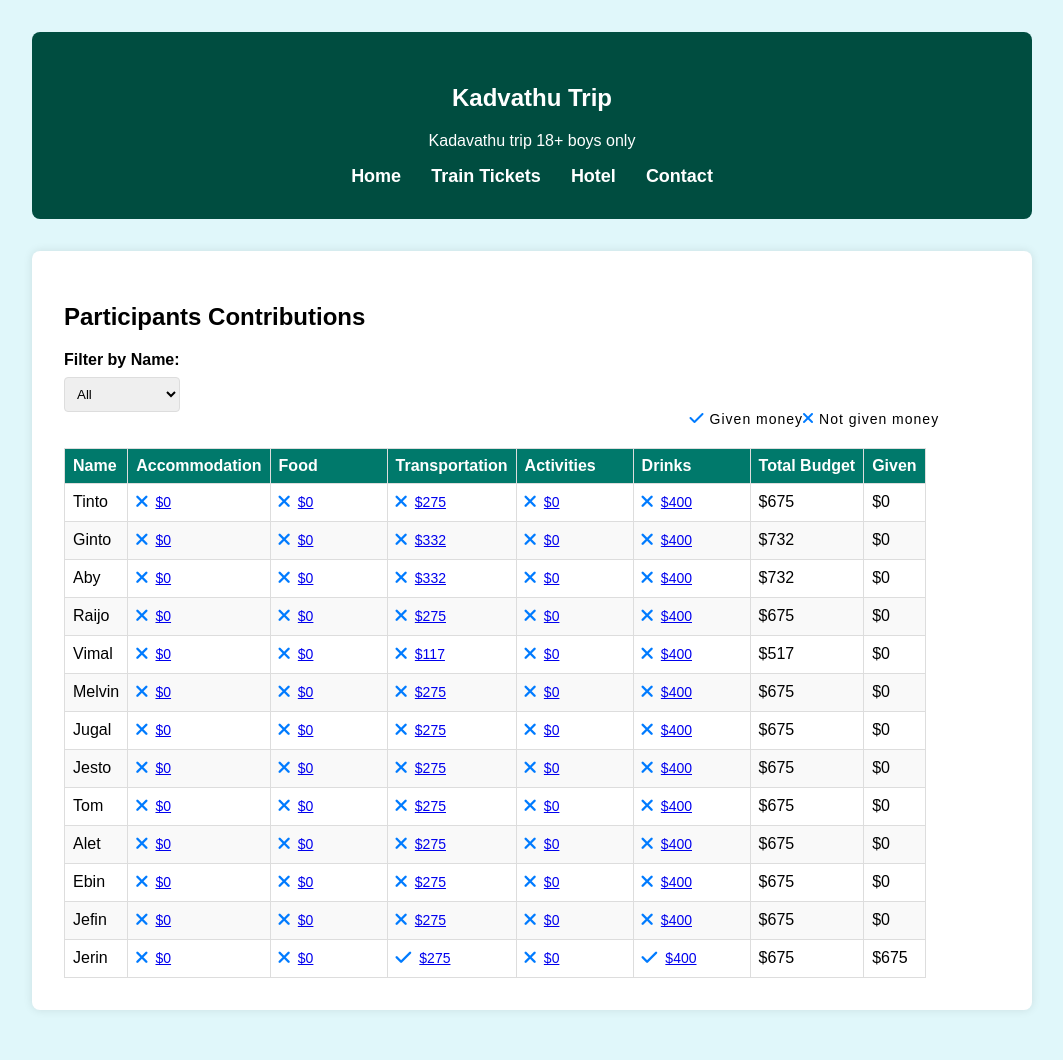
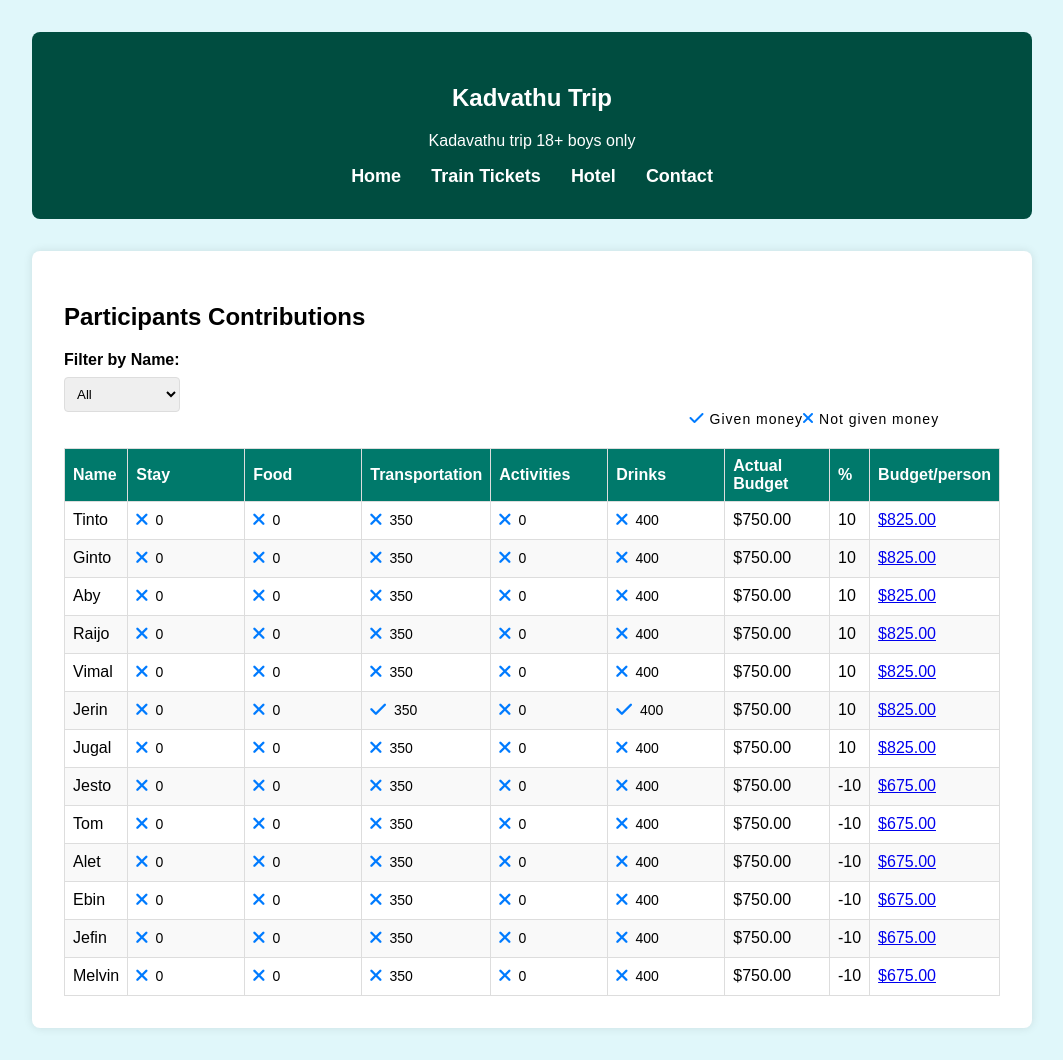
Before and after one commit to OMR0077/Kadavat-trip, a plain HTML site: page index.html in a window 1280 px wide. Shown: the whole page, without its empty margins (108-1171 px from the left). Drawn offline with Linux system fonts and the light colour scheme.

Commit message:
add perc

```diff
--- a/index.html
+++ b/index.html
@@ -44,13 +44,14 @@
                 <thead>
                     <tr>
                         <th>Name</th>
-                        <th>Accommodation</th>
+                        <th>Stay</th>
                         <th>Food</th>
                         <th>Transportation</th>
                         <th>Activities</th>
                         <th>Drinks</th>
-                        <th>Total Budget</th>
-                        <th>Given</th>
+                        <th>Actual Budget</th>
+                        <th>%</th>
+                        <th>Budget/person</th>
                     </tr>
                 </thead>
                 <tbody id="participants-table">
--- a/script.js
+++ b/script.js
@@ -1,18 +1,18 @@
 document.addEventListener("DOMContentLoaded", function() {
     const participants = [
-        { name: 'Tinto', accommodation: 0, food: 0, transportation: 275, activities: 0, alcohol: 400 },
-        { name: 'Ginto', accommodation: 0, food: 0, transportation: 332, activities: 0, alcohol: 400 },
-        { name: 'Aby', accommodation: 0, food: 0, transportation: 332, activities: 0, alcohol: 400 },
-        { name: 'Raijo', accommodation: 0, food: 0, transportation: 275, activities: 0, alcohol: 400 },
-        { name: 'Vimal', accommodation: 0, food: 0, transportation: 117, activities: 0, alcohol: 400 },
-        { name: 'Melvin', accommodation: 0, food: 0, transportation: 275, activities: 0, alcohol: 400 },
-        { name: 'Jugal', accommodation: 0, food: 0, transportation: 275, activities: 0, alcohol: 400 },
-        { name: 'Jesto', accommodation: 0, food: 0, transportation: 275, activities: 0, alcohol: 400 },
-        { name: 'Tom', accommodation: 0, food: 0, transportation: 275, activities: 0, alcohol: 400 },
-        { name: 'Alet', accommodation: 0, food: 0, transportation: 275, activities: 0, alcohol: 400 },
-        { name: 'Ebin', accommodation: 0, food: 0, transportation: 275, activities: 0, alcohol: 400 },
-        { name: 'Jefin', accommodation: 0, food: 0, transportation: 275, activities: 0, alcohol: 400 },
-        { name: 'Jerin', accommodation: 0, food: 0, transportation: 275, activities: 0, alcohol: 400 }
+        { name: 'Tinto', accommodation: 0, food: 0, transportation: 350, activities: 0, alcohol: 400, percentageChange: 10 },
+        { name: 'Ginto', accommodation: 0, food: 0, transportation: 350, activities: 0, alcohol: 400, percentageChange: 10 },
+        { name: 'Aby', accommodation: 0, food: 0, transportation: 350, activities: 0, alcohol: 400, percentageChange: 10 },
+        { name: 'Raijo', accommodation: 0, food: 0, transportation: 350, activities: 0, alcohol: 400, percentageChange: 10 },
+        { name: 'Vimal', accommodation: 0, food: 0, transportation: 350, activities: 0, alcohol: 400, percentageChange: 10 },
+        { name: 'Jerin', accommodation: 0, food: 0, transportation: 350, activities: 0, alcohol: 400, percentageChange: 10 },
+        { name: 'Jugal', accommodation: 0, food: 0, transportation: 350, activities: 0, alcohol: 400, percentageChange: 10 },
+        { name: 'Jesto', accommodation: 0, food: 0, transportation: 350, activities: 0, alcohol: 400, percentageChange: -10 },
+        { name: 'Tom', accommodation: 0, food: 0, transportation: 350, activities: 0, alcohol: 400, percentageChange: -10 },
+        { name: 'Alet', accommodation: 0, food: 0, transportation: 350, activities: 0, alcohol: 400, percentageChange: -10 },
+        { name: 'Ebin', accommodation: 0, food: 0, transportation: 350, activities: 0, alcohol: 400, percentageChange: -10 },
+        { name: 'Jefin', accommodation: 0, food: 0, transportation: 350, activities: 0, alcohol: 400, percentageChange: -10 },
+        { name: 'Melvin', accommodation: 0, food: 0, transportation: 350, activities: 0, alcohol: 400, percentageChange: -10 }
     ];
 
     const tableBody = document.getElementById('participants-table');
@@ -31,11 +31,15 @@ document.addEventListener("DOMContentLoaded", function() {
         const alcoholCell = createCheckboxCell(participant.alcohol, 'alcohol', index);
 
         const totalBudgetCell = document.createElement('td');
-        totalBudgetCell.textContent = `$${calculateTotalBudget(participant)}`;
+        totalBudgetCell.textContent = `$${calculateTotalBudget(participant).toFixed(2)}`;
+
+        const percentage = document.createElement('td');
+        percentage.textContent = participant['percentageChange'];
 
         const givenCell = document.createElement('td');
-        givenCell.textContent = '$0'; // Initialize the "Given" cell with $0
-
+        givenCell.dataset.index = index;
+        updateGivenAmount(participant, givenCell);// Initialize the "Given" cell with $0
+   //     updateGivenAmount(participant);
         row.appendChild(nameCell);
         row.appendChild(accommodationCell);
         row.appendChild(foodCell);
@@ -43,6 +47,7 @@ document.addEventListener("DOMContentLoaded", function() {
         row.appendChild(activitiesCell);
         row.appendChild(alcoholCell);
         row.appendChild(totalBudgetCell);
+        row.appendChild(percentage);
         row.appendChild(givenCell);
 
         tableBody.appendChild(row);
@@ -78,13 +83,13 @@ document.addEventListener("DOMContentLoaded", function() {
         checkbox.dataset.amount = amount;
         checkbox.dataset.type = type;
         checkbox.dataset.index = participantIndex;
-        checkbox.addEventListener('change', updateGivenAmount);
+       // checkbox.addEventListener('change', updateGivenAmount);
 
         const icon = document.createElement('div');
         icon.classList.add('icon');
 
         const span = document.createElement('span');
-        span.innerHTML = `<a href="upi://pay?pa=tintopinhero-1@okhdfcbank&pn=${participants[participantIndex].name}&am=${amount}&cu=INR">$${amount}</a>`;
+        span.innerHTML = `${amount}`;
 
         checkboxContainer.appendChild(checkbox);
         checkboxContainer.appendChild(icon);
@@ -101,19 +106,18 @@ document.addEventListener("DOMContentLoaded", function() {
         }, 0);
     }
 
-    function updateGivenAmount(event) {
-        const checkbox = event.target;
-        const row = checkbox.closest('tr');
-        const cells = row.querySelectorAll('td');
-        const amount = parseInt(checkbox.dataset.amount);
-        const givenCell = cells[7]; // Given cell is at index 7
-
-        let currentGivenAmount = parseInt(givenCell.textContent.replace('$', '')) || 0;
-        if (checkbox.checked) {
-            givenCell.textContent = `$${currentGivenAmount + amount}`;
-        } else {
-            givenCell.textContent = `$${Math.max(0, currentGivenAmount - amount)}`;
-        }
+    function updateGivenAmount(participants, givenCell) {
+    // Calculate the total budget amount
+    let totalBudget = calculateTotalBudget(participants);
+   console.log(totalBudget);
+    // Get the percentage change
+    let percentageChange = participants['percentageChange'];
+    console.log(percentageChange);
+    // Calculate the adjusted amount
+    let adjustedAmount = totalBudget + (totalBudget * percentageChange / 100);
+    console.log(adjustedAmount);
+    // Return the adjusted amount
+    givenCell.innerHTML = `<a href="upi://pay?pa=tintopinhero-1@okhdfcbank&pn=${participants.name}&am=${adjustedAmount.toFixed(2)}&cu=INR">$${adjustedAmount.toFixed(2)}</a>`;
     }
 
     // Function to set specific checkboxes for a participant
@@ -126,7 +130,7 @@ document.addEventListener("DOMContentLoaded", function() {
                     const checkbox = row.querySelector(`.checkbox-container input[data-type="${type}"]`);
                     if (checkbox) {
                         checkbox.checked = true; // Check the specific checkboxes
-                        checkbox.dispatchEvent(new Event('change')); // Trigger change event to update "Given" column
+                        //checkbox.dispatchEvent(new Event('change')); // Trigger change event to update "Given" column
                     }
                 });
             }
```
